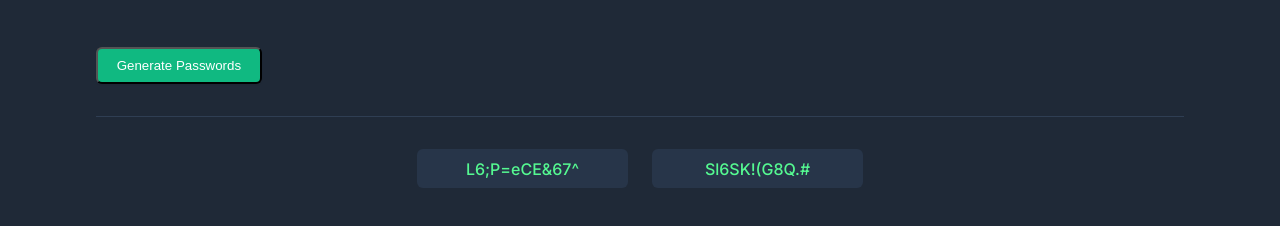
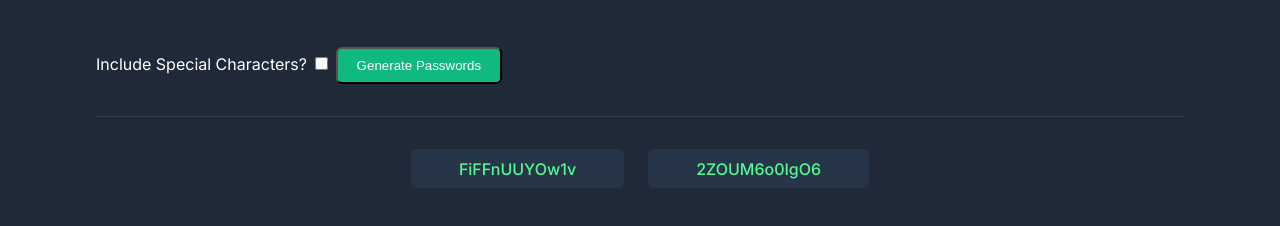
Before and after one commit to jadedInsomnia89/password-generator, a website built with Vite: page index.html in a window 1280 px wide. Both pictures are taken after a click on the button "Generate Passwords". Shown: the part 250-476 px from the top of the page. Built offline with nearby package versions, Linux system fonts and the light colour scheme.

Commit message:
added form with special chars checkbox to give the user control over pwd generation

```diff
--- a/index.html
+++ b/index.html
@@ -16,7 +16,13 @@
       <section id="generate-pwd">
         <h1>Generate a <span class="highlight">random password</span></h1>
         <h2>Never use an insecure password again.</h2>
-        <button type="button" id="generate-pwd-btn">Generate Passwords</button>
+        <form id="generate-pwd-form">
+          <label for="include-special-chars">Include Special Characters?</label>
+          <input type="checkbox" name="includeSpecialChars" id="include-special-chars">
+          <button type="submit">
+            Generate Passwords
+          </button>
+        </form>
       </section>
       <section id="pwd-results">
         <div class="pwd-tag"><p id="pwd-result-1"></p></div>
--- a/src/main.js
+++ b/src/main.js
@@ -1,19 +1,19 @@
 import "./style.css";
 
 const characterLimit = 50;
-const generatePwdBtn = document.getElementById("generate-pwd-btn");
+const generatePwdForm = document.getElementById("generate-pwd-form");
 const pwdResult1 = document.getElementById("pwd-result-1");
 const pwdResult2 = document.getElementById("pwd-result-2");
 
-function generatePassword(length = 12, includeSpecial = true) {
+function generatePassword(length, includeSpecialChars) {
   if (length > 50) length = 50;
   const lowercase = "abcdefghijklmnopqrstuvwxyz";
   const uppercase = "ABCDEFGHIJKLMNOPQRSTUVWXYZ";
   const numbers = "0123456789";
-  const special = "!@#$%^&*()_+-=[]{}|;:,.<>?`~";
+  const specialChars = "!@#$%^&*()_+-=[]{}|;:,.<>?`~";
 
   let chars = lowercase + uppercase + numbers;
-  if (includeSpecial) chars += special;
+  if (includeSpecialChars) chars += specialChars;
 
   let password = "";
   const randomValues = crypto.getRandomValues(new Uint32Array(length));
@@ -23,10 +23,17 @@ function generatePassword(length = 12, includeSpecial = true) {
   return password;
 }
 
-function getPasswords() {
-  const pwd1 = generatePassword();
-  const pwd2 = generatePassword();
+function getPasswords(length = 12, includeSpecialChars) {
+  const pwd1 = generatePassword(length, includeSpecialChars);
+  const pwd2 = generatePassword(length, includeSpecialChars);
   pwdResult1.textContent = pwd1;
   pwdResult2.textContent = pwd2;
 }
-generatePwdBtn.addEventListener("click", getPasswords);
+generatePwdForm.addEventListener("submit", (e) => {
+  e.preventDefault();
+  const pwdRequirements = new FormData(generatePwdForm);
+  const includeSpecialChars =
+    pwdRequirements.get("includeSpecialChars") === "on";
+
+  getPasswords(undefined, includeSpecialChars);
+});
--- a/src/style.css
+++ b/src/style.css
@@ -29,7 +29,7 @@ h2 {
     margin-bottom: 2.5em;
 }
 
-button {
+form#generate-pwd-form button {
     background: #10B981;
     color: #FFF;
     font-weight: 500;
```
